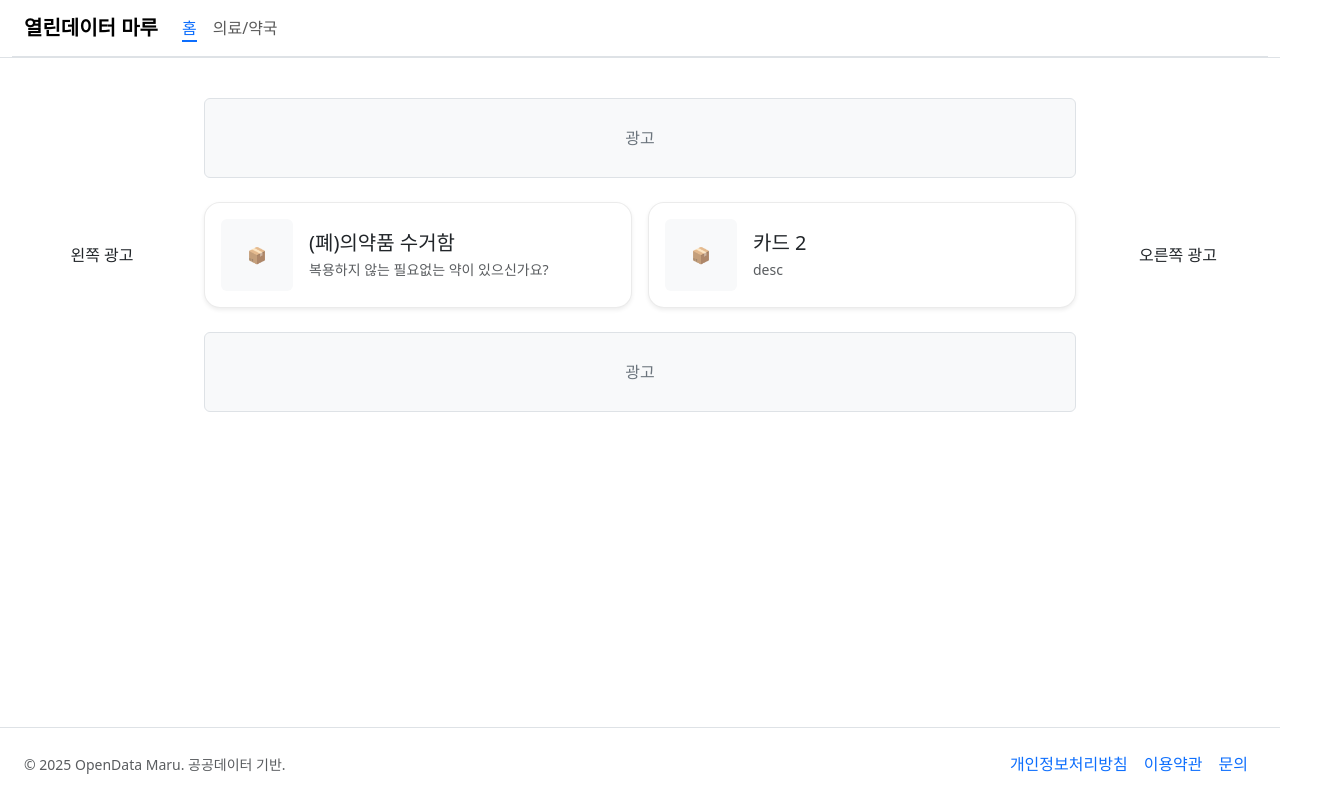
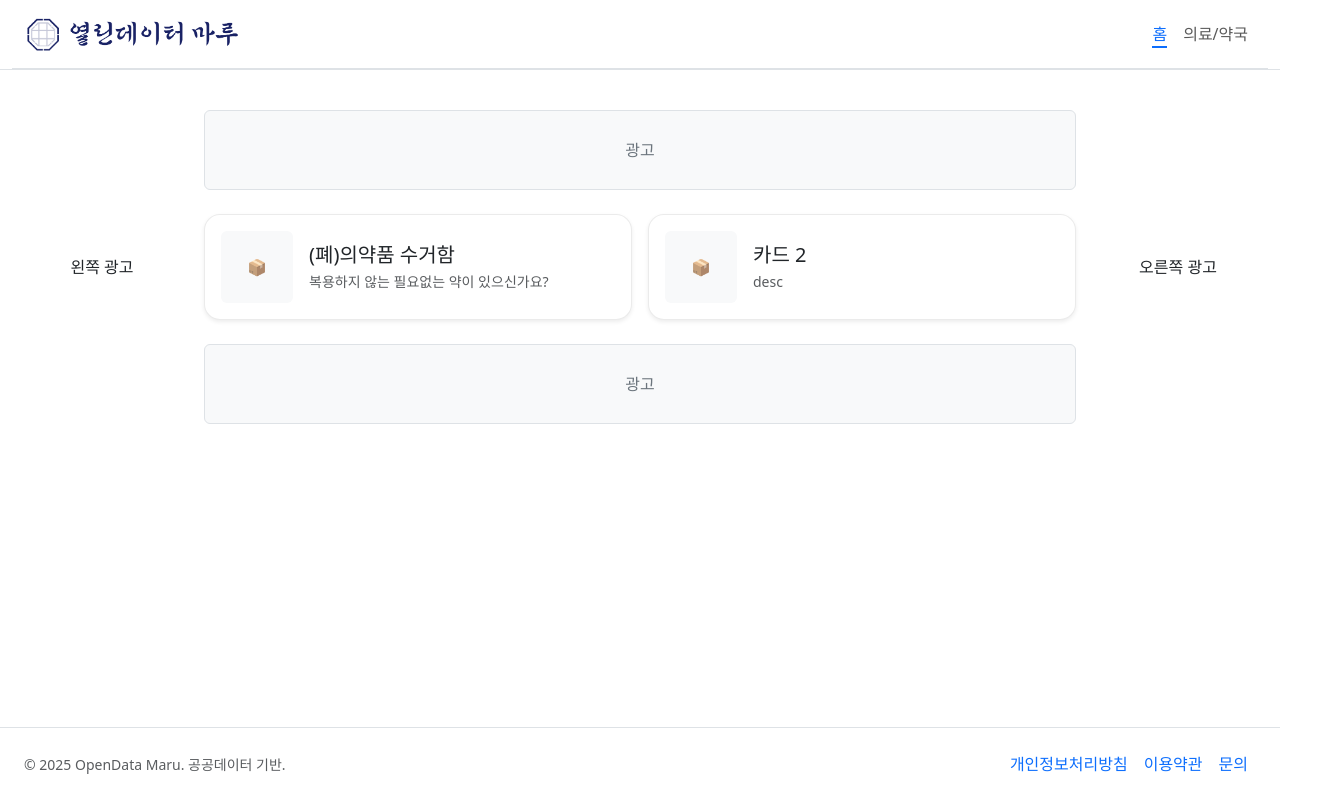
Before and after one commit to moreGet/ad-get-ui, a React (Vite) app: page / in a window 1280 px wide. Shown: the whole page, 1342 px wide, since content can reach past the window. Built offline with nearby package versions, Linux system fonts and the light colour scheme.

Commit message:
fix: 네비게이션 바 디자인

```diff
--- a/src/assets/global.css
+++ b/src/assets/global.css
@@ -1,7 +1,8 @@
-/* src/assets/global.css */
+/* src/assets/global.css (lean) */
 
-/* ---------- 기존 변수 ---------- */
+/* ===== Variables ===== */
 :root {
+    /* 네브바 높이: 사용처에서 안전하게 fallback도 둠 */
     --app-navbar-height: 56px;
     /* 레일 폭(반응형 기본값) */
     --rail-w: 150px;
@@ -9,28 +10,23 @@
     --content-max-w: 1200px;
 }
 
-/* ---------- 레일(좌/우) ---------- */
+/* ===== Rails (sides) ===== */
 .ad-rail-left,
 .ad-rail-right {
     width: var(--rail-w);
     display: flex;
     justify-content: center;
-    /*align-items: center;*/
 }
 
-/* 레일 sticky: 네브바 높이만큼 여유 */
 .rail-sticky {
     position: sticky;
-    /* 스크롤 시 이 위치에 고정 */
-    top: calc(var(--app-navbar-height) + 8px);
+    top: calc(var(--app-navbar-height, 56px) + 8px); /* fallback 보강 */
     display: flex;
-    /* 세로 가운데 */
     align-items: center;
-    /* (안의 배너도 가로 가운데) */
     justify-content: center;
 }
 
-/* 992px 미만에서 레일 숨김 (부트스트랩 lg 기준과 일치) */
+/* 992px 미만에서 레일 숨김 (부트스트랩 lg 기준) */
 @media (max-width: 991.98px) {
     .ad-rail-left,
     .ad-rail-right {
@@ -38,67 +34,76 @@
     }
 }
 
-/* 더 큰 화면에서 레일 폭 살짝 변경하고 싶다면(선택) */
+/* 더 큰 화면에서 레일 폭 조정(선택) */
 @media (min-width: 1200px) {
     :root {
-        --rail-w: 180px; /* 원하면 160~200px로 조절 */
+        --rail-w: 180px;
     }
 }
 
-/* ---------- 네브바 토글 버튼 타이포 ---------- */
+/* ===== Brand (logo) ===== */
+/* transform 대신 max-height로 비용 절감 + 바 높이 영향 최소화 */
+.brand-wrap {
+    height: 60px; /* 바 높이 영향 X */
+    display: inline-flex;
+    align-items: center;
+    overflow: visible; /* 커져도 잘리지 않게 */
+}
+
+.brand-wrap img {
+    height: 60px; /* 기준 높이 */
+    transform: scale(1.1); /* ⬅️ 여기 값만 바꾸면 됨 (1.1~1.4 권장) */
+    transform-origin: left center; /* 왼쪽 기준으로 커지게 */
+    display: block;
+}
+
+/* ===== Navbar toggler type ===== */
 .navbar .navbar-toggler {
     font-size: 1rem;
 }
 
-/* 기본: ~16px */
 @media (max-width: 360px) {
     .navbar .navbar-toggler {
         font-size: 1.0625rem;
     }
-
-    /* ~17px */
 }
 
 @media (min-width: 576px) and (max-width: 991.98px) {
     .navbar .navbar-toggler {
         font-size: .9375rem;
     }
-
-    /* ~15px */
 }
 
-/* ---------- 컨텐츠 영역 ---------- */
+/* ===== Content area ===== */
 .app-content {
-    min-width: 0; /* flex item 오버플로우 방지 */
-    display: flex; /* 가운데 래퍼 중앙 배치 용이 */
+    min-width: 0;
+    display: flex;
 }
 
-/* 중앙 정렬 + 최대폭 래퍼 */
 .app-content-inner {
     width: 100%;
     max-width: var(--content-max-w);
-    margin-inline: auto; /* 좌우 auto → 수평 중앙 정렬 */
-    padding-inline: 12px; /* 좌우 여백 */
+    margin-inline: auto;
+    padding-inline: 12px;
 }
 
-/* 더 넓은 화면에서 최대폭 확장(선택) */
 @media (min-width: 1400px) {
     :root {
         --content-max-w: 1320px;
     }
 }
 
-/* flex 컨테이너가 너무 좁을 때 가로 스크롤 허용 (선택) */
+/* 좁은 flex 컨테이너 가로 스크롤 허용(선택) */
 .container-fluid > .d-flex.flex-nowrap {
     overflow-x: auto;
 }
 
-/* 라벨에 약간의 자간 */
+/* 소형 라벨 자간 */
 .label-xs {
     letter-spacing: .03em;
 }
 
-/* 트렌디 카드 호버: 살짝 떠오르고, 그림자 깊어지고, 테두리 글로우 + 이미지 미세 확대 */
+/* ===== Card hover effect ===== */
 .card-hover {
     position: relative;
     overflow: hidden;
@@ -112,7 +117,6 @@
     will-change: transform;
 }
 
-/* 부드러운 글로우 테두리 */
 .card-hover::before {
     content: "";
     position: absolute;
@@ -126,10 +130,9 @@
     mask: linear-gradient(#000, #000) content-box, linear-gradient(#000, #000);
     -webkit-mask-composite: xor;
     mask-composite: exclude;
-    padding: 1px; /* “빛나는” 가장자리 */
+    padding: 1px;
 }
 
-/* 이미지가 카드 안에 있을 때 미세 확대 */
 .card-hover img,
 .card-hover .card-img,
 .card-hover .card-img-top {
@@ -137,7 +140,6 @@
     will-change: transform;
 }
 
-/* hover 상태 */
 .card-hover:hover {
     transform: translateY(-6px);
     box-shadow: 0 16px 40px -16px rgba(0, 0, 0, .35);
@@ -154,25 +156,16 @@
     transform: scale(1.035);
 }
 
-/* 키보드 포커스 접근성 */
 .card-hover:focus-visible {
     outline: 3px solid rgba(var(--bs-primary-rgb), .6);
     outline-offset: 2px;
 }
 
-/* 클릭 시 살짝 누르는 느낌 */
 .card-hover:active {
     transform: translateY(-2px) scale(.995);
 }
 
-/* 모션 최소화 선호 사용자 */
-@media (prefers-reduced-motion: reduce) {
-    .card-hover, .card-hover * {
-        transition: none !important;
-    }
-}
-
-/* ===== Navbar: 아래쪽 직사각형 언더라인 ===== */
+/* ===== Navbar underline ===== */
 .navlink-underline {
     --ul-inset-x: .5rem; /* 좌우 여백 */
     --ul-offset-y: .35rem; /* 아래로부터 거리 */
@@ -181,7 +174,6 @@
     transition: color .25s ease;
 }
 
-/* 아래쪽만, 단색 직사각형 */
 .navlink-underline::after {
     content: "";
     position: absolute;
@@ -189,14 +181,13 @@
     right: var(--ul-inset-x);
     bottom: var(--ul-offset-y);
     height: var(--ul-thickness);
-    background: var(--bs-primary); /* 단색 */
-    transform: scaleX(0); /* 중앙에서 펼쳐짐 */
+    background: var(--bs-primary);
+    transform: scaleX(0);
     transform-origin: center;
     transition: transform .25s cubic-bezier(.2, .8, .2, 1);
     pointer-events: none;
 }
 
-/* hover/focus 시 색상 & 밑줄 표시 */
 .navlink-underline:hover,
 .navlink-underline:focus {
     color: var(--bs-primary);
@@ -207,7 +198,7 @@
     transform: scaleX(1);
 }
 
-/* 활성(현재 라우트) 상태도 항상 표시 */
+/* 활성(현재 라우트) */
 .nav-link.active.navlink-underline,
 button.active.navlink-underline {
     color: var(--bs-primary);
@@ -218,21 +209,22 @@ button.active.navlink-underline::after {
     transform: scaleX(1);
 }
 
-/* 모션 최소화 선호 사용자 */
-@media (prefers-reduced-motion: reduce) {
-    .navlink-underline,
-    .navlink-underline::after {
-        transition: none !important;
-    }
+/* 드롭다운 내부 활성 항목이 있으면 토글 버튼도 활성화처럼 보이기 */
+.nav-item.dropdown:has(.dropdown-menu .active) > .navlink-underline {
+    color: var(--bs-primary);
 }
 
-/* Dropdown: 위 → 아래 스르륵(팝퍼 유지, transform 미사용) */
+.nav-item.dropdown:has(.dropdown-menu .active) > .navlink-underline::after {
+    transform: scaleX(1);
+}
+
+/* ===== Dropdown animation (no transform) ===== */
 .dropdown-menu.dropdown-animate {
     display: block; /* 초기 레이아웃 확보 */
     opacity: 0;
     visibility: hidden;
     pointer-events: none;
-    margin-top: -12px; /* ↑ 시작을 살짝 위로 */
+    margin-top: -12px;
     transition: opacity .28s cubic-bezier(.16, 1, .3, 1),
     margin-top .28s cubic-bezier(.16, 1, .3, 1);
     will-change: opacity, margin-top;
@@ -242,13 +234,13 @@ button.active.navlink-underline::after {
     opacity: 1;
     visibility: visible;
     pointer-events: auto;
-    margin-top: 0; /* 제자리로 ↓ */
+    margin-top: 0;
 }
 
 /* 방향별 보정 */
 .dropup .dropdown-menu.dropdown-animate {
     margin-top: 0;
-    margin-bottom: -12px; /* 아래에서 위로 올라오게 */
+    margin-bottom: -12px;
 }
 
 .dropup .dropdown-menu.dropdown-animate.show {
@@ -256,7 +248,7 @@ button.active.navlink-underline::after {
 }
 
 .dropend .dropdown-menu.dropdown-animate {
-    margin-left: -12px; /* 왼쪽에서 오른쪽으로 */
+    margin-left: -12px;
 }
 
 .dropend .dropdown-menu.dropdown-animate.show {
@@ -264,18 +256,26 @@ button.active.navlink-underline::after {
 }
 
 .dropstart .dropdown-menu.dropdown-animate {
-    margin-right: -12px; /* 오른쪽에서 왼쪽으로 */
+    margin-right: -12px;
 }
 
 .dropstart .dropdown-menu.dropdown-animate.show {
     margin-right: 0;
 }
 
-/* 모션 최소화 환경 배려 */
+/* ===== Reduced motion (통합) ===== */
 @media (prefers-reduced-motion: reduce) {
+    .card-hover, .card-hover * {
+        transition: none !important;
+    }
+
     .dropdown-menu.dropdown-animate {
         transition: none !important;
         opacity: 1 !important;
         margin: 0 !important;
     }
+
+    .navlink-underline, .navlink-underline::after {
+        transition: none !important;
+    }
 }
--- a/src/widgets/navbar/ui/navbar.tsx
+++ b/src/widgets/navbar/ui/navbar.tsx
@@ -1,11 +1,23 @@
 import {Link, NavLink} from "react-router-dom";
 import {ROUTES, TEXT} from "@shared/constants/text";
+import title from "@assets/logo/title.png";
 
 export default function Navbar() {
   return (
-    <nav className="navbar navbar-expand-md bg-white border-bottom sticky-top">
+    <nav className="navbar navbar-expand-md bg-white border-bottom sticky-top py-1">
+
       <div className="container-xxl">
-        <Link className="navbar-brand fw-bold" to="/">열린데이터 마루</Link>
+        <Link className="navbar-brand fw-bold d-flex align-items-center py-0" to="/">
+          <span className="brand-wrap">
+            <img
+              src={title}
+              alt="열린데이터 마루"
+              className="me-5"
+              loading="eager"
+              decoding="async"
+            />
+          </span>
+        </Link>
 
         <button
           className="navbar-toggler px-3 py-2"
@@ -20,7 +32,7 @@ export default function Navbar() {
         </button>
 
         <div id="gnb" className="collapse navbar-collapse">
-          <ul className="navbar-nav me-auto">
+          <ul className="navbar-nav ms-auto">
             {/* 홈: 그대로 */}
             <li className="nav-item">
               <NavLink to={ROUTES.home} end className="nav-link navlink-underline">홈</NavLink>
```
Also changed, not shown: src/types/images.d.ts (added, +16 -0 lines), src/assets/logo/title.png (added).
